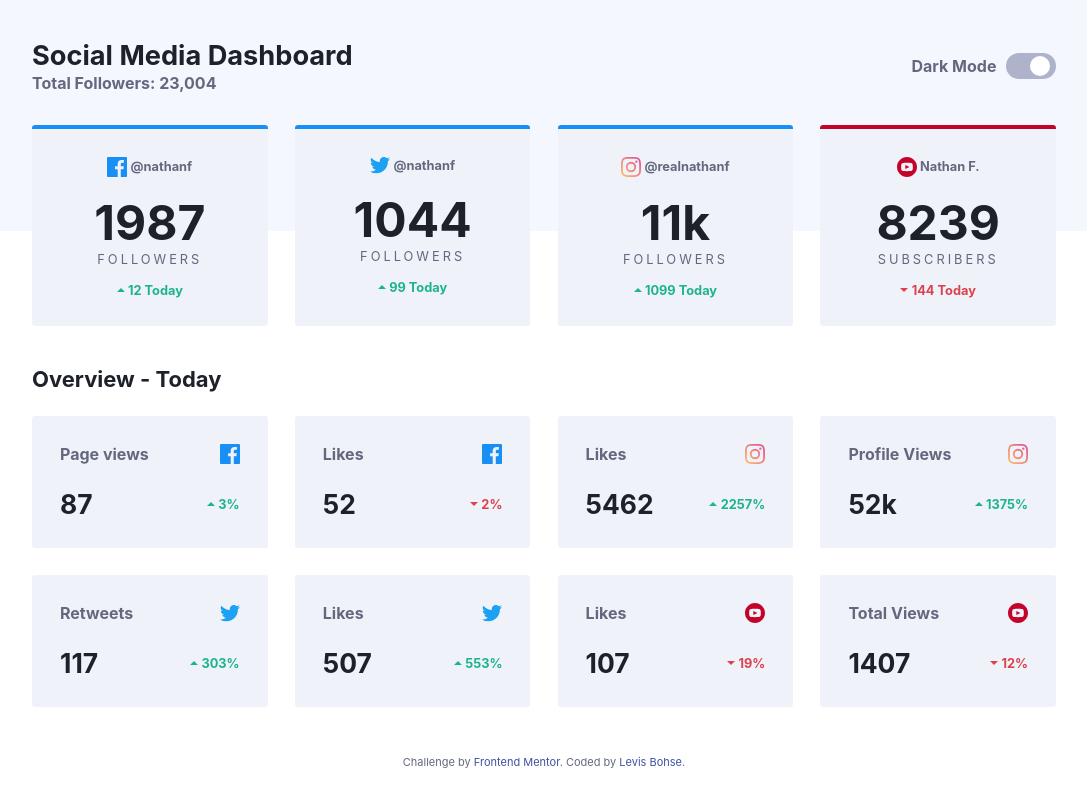
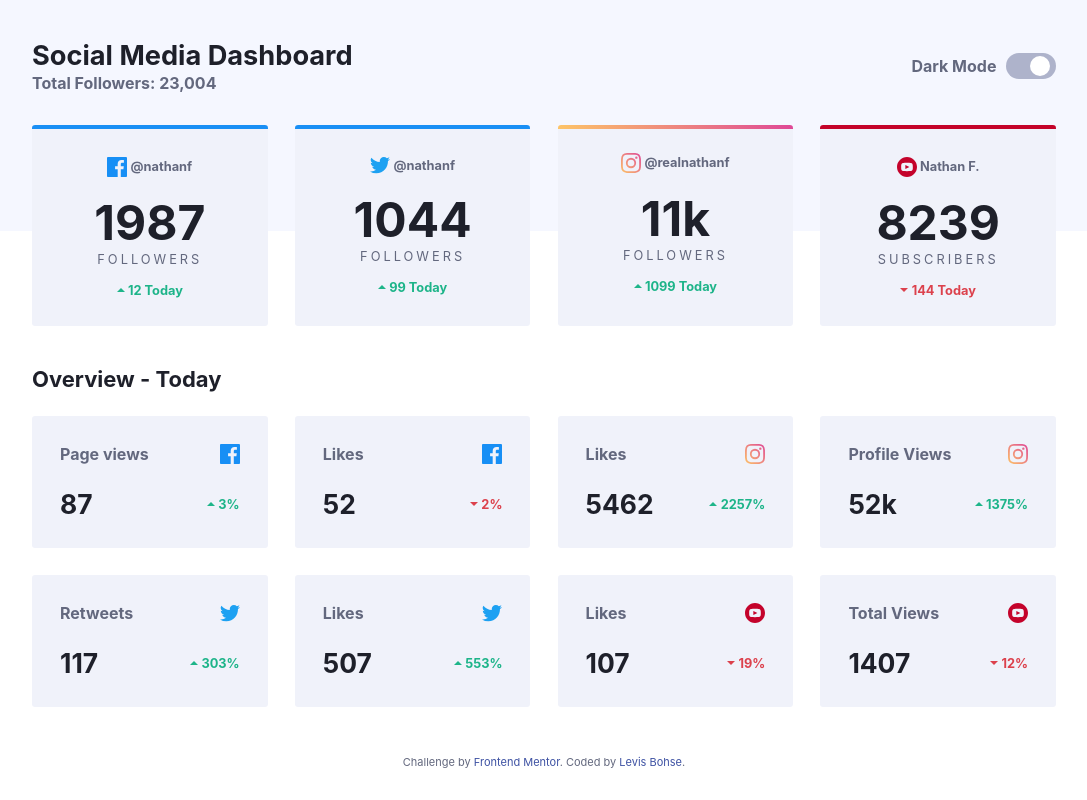
Before and after one commit to Orekihotarou-k/fem-js-social-media-dashboard-with-theme-switcher, a plain HTML site: page index.html in a window 1280 px wide. Shown: the whole page, without its empty margins (96-1183 px from the left). Drawn offline with Linux system fonts and the light colour scheme.

Commit message:
Update style.css

```diff
--- a/style.css
+++ b/style.css
@@ -6,10 +6,10 @@
 
     --clr-primary-facebook: #198ff5;
     --clr-primary-twitter: #1ca0f2;
-    --clr-primary-instagram: linear gradient #fdc468 to #df4996;
+    --clr-primary-instagram: linear-gradient(to right, #fdc468, #df4996);
     --clr-primary-youTube: #c4032a;
 
-    --clr-dark-theme-toggle: linear gradient #378fe6 to #3eda82;
+    --clr-dark-theme-toggle: linear-gradient(to right, #378fe6, #3eda82);
     --clr-light-theme-toggle: #aeb3cb;
 
     --clr-ndt-very-dark-blue-BG: #1e202a;
@@ -250,6 +250,23 @@ header {
     border-color: var(--clr-primary-youTube);
 }
 
+.main-card--ig {
+    position: relative;
+    border: none;
+}
+
+.main-card--ig::before {
+    content: '';
+    width: 100%;
+    height: 4px;
+    background: var(--clr-primary-instagram);
+    position: absolute;
+    top: 0;
+    left: 0;
+    border-top-right-radius: var(--br);
+    border-top-left-radius: var(--br);
+}
+
 
 /* media query */
 @media screen and (max-width: 40em) {
```
